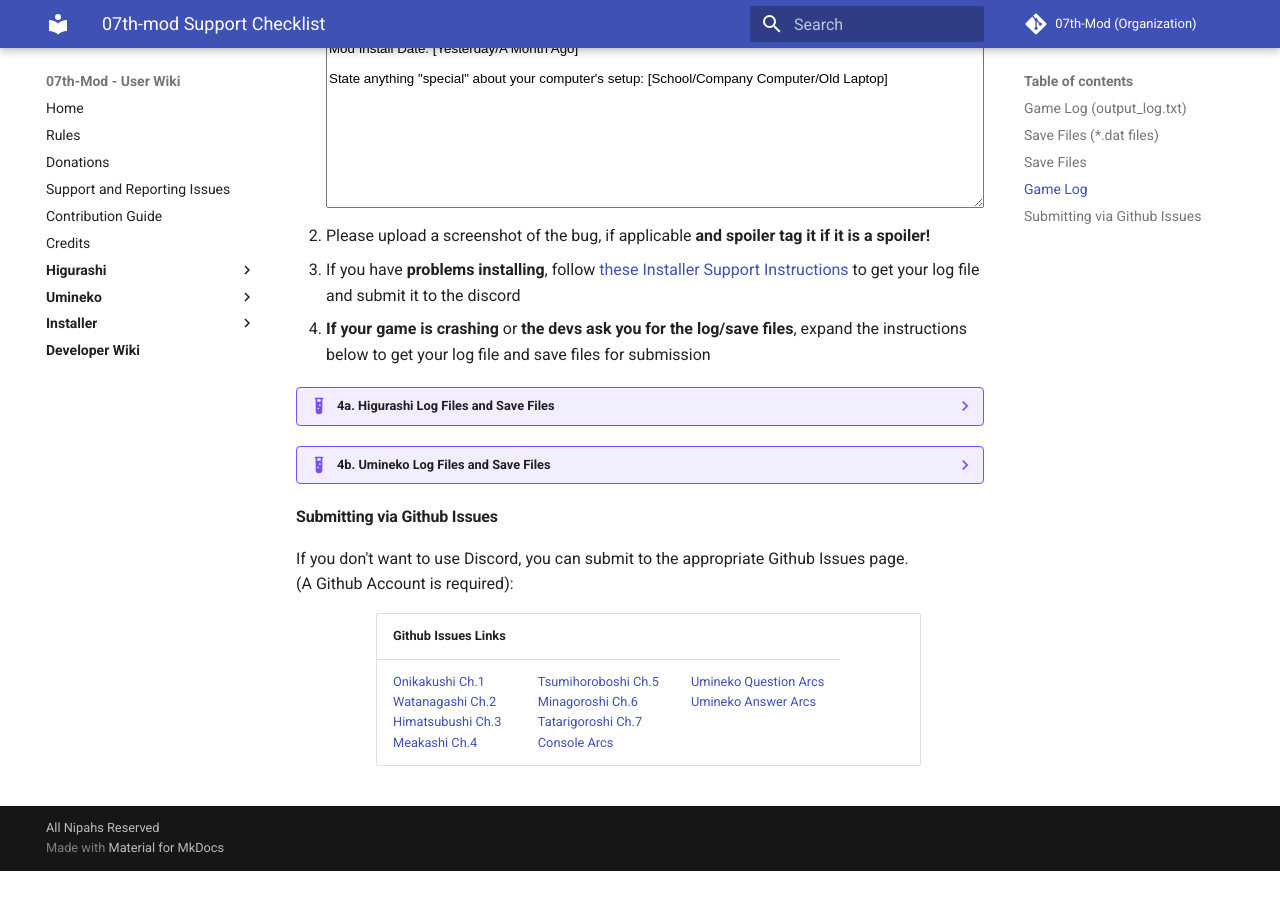
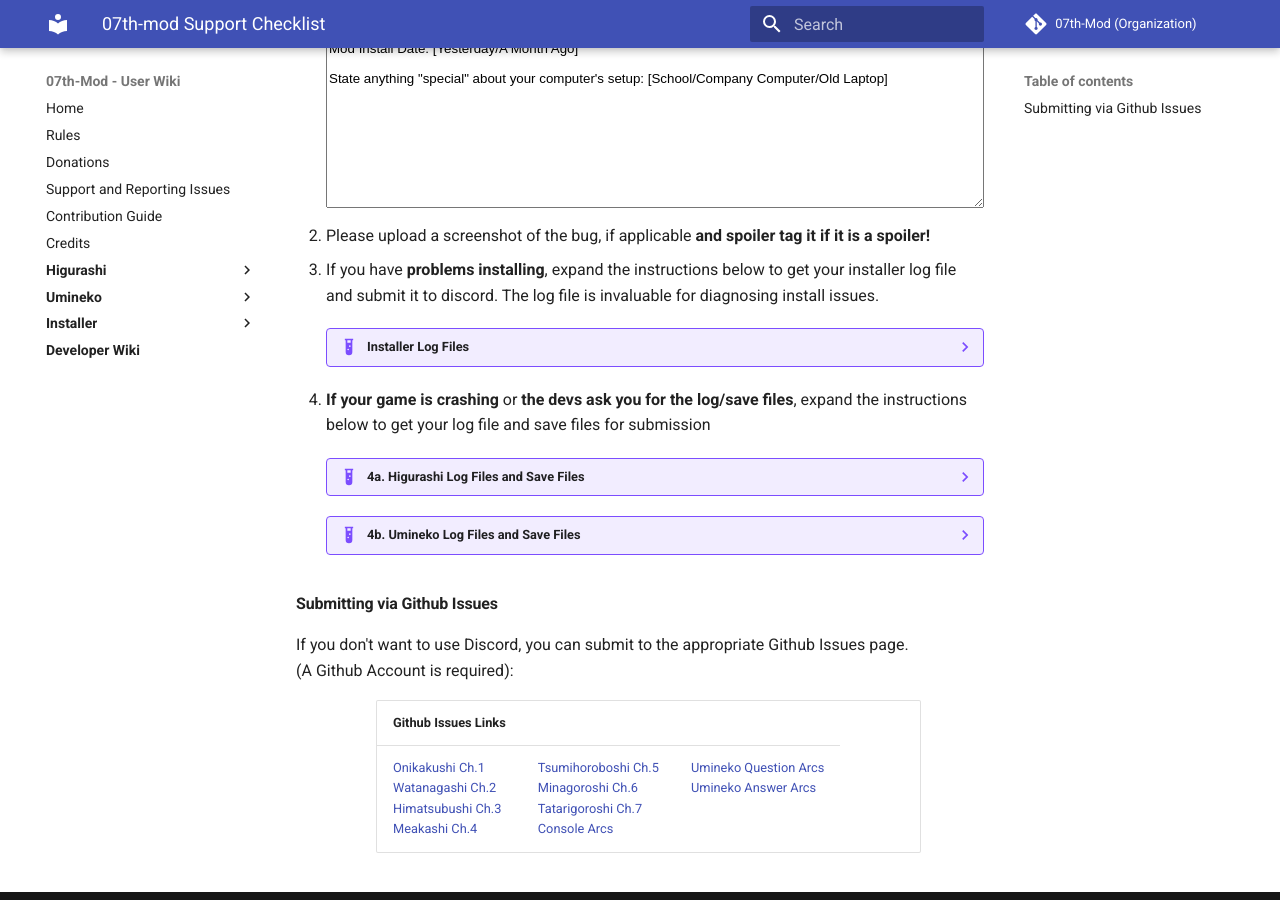
Before and after one commit to 07th-mod/wiki, an MkDocs documentation site: the page built from docs/support-checklist.md, in a window 1280 px wide and 900 px high, scrolled down 565 px. Built offline with MkDocs 1.6.1 and Material for MkDocs 9.7.7, drawn with Linux system fonts in a browser that asks for light colours; before the commit the page ends 1436 px from its top, so only the background shows below that; some of the changed lines change nothing that is shown.

Commit message:
Add install instructions and reformat checklist

```diff
--- a/docs/support-checklist.md
+++ b/docs/support-checklist.md
@@ -30,37 +30,83 @@
 </textarea>
 </li>
 <li>Please upload a screenshot of the bug, if applicable <b>and spoiler tag it if it is a spoiler!</b></li>
-<li>If you have <b>problems installing</b>, follow <a href="../Installer/support">these Installer Support Instructions</a> to get your log file and submit it to the discord</li>
-<li><b>If your game is crashing</b> or <b>the devs ask you for the log/save files</b>, expand the instructions below to get your log file and save files for submission</li>
+<li>If you have <b>problems installing</b>, expand the instructions below to get your installer log file and submit it to discord. The log file is invaluable for diagnosing install issues.
+
+<details class="example">
+    <summary>Installer Log Files</summary>
+    <h2 style="margin-top: 10px;">Finding the install log</h2>
+    You can use any of the methods below to get your log file.
+    <h3>Method 1: From the web interface</h3>
+    <p>After the install has started, click the green <b style="background: green; color:white; padding: 10px; line-height: 40px">DOWNLOAD LOG</b> button under the console ouptut. This will download a .zip file containing all the logs, which you can then submit to us.</p>
+    <h3>Method 2: From the install launcher (Windows Only)</h3>
+    <ul>
+        <li>Open the install launcher</li>
+        <li>Click the <b style="background: SteelBlue; color:white; padding: 5px">⯈ Advanced Tools</b> expander</li>
+        <li>Click the <b style="background: SteelBlue; color:white; padding: 5px">Show Installer Logs</b> button. An explorer window will appear containing the log files. </li>
+        <li>Send us the <code>*.txt</code> files by zipping all of them, or dragging them into Discord</li>
+    </ul>
+    <h3>Method 3: Manual navigation</h3>
+    <p>Use this method if the installer doesn&#39;t start at all.</p>
+    <h4>Windows</h4>
+    <p>If you saved the installer launcher to:</p>
+    <p><code>C:\downloads\07th-Mod.Installer.Windows.exe</code></p>
+    <p>your install logs would be located at:</p>
+    <p><code>C:\downloads\07th-mod_installer\INSTALLER_LOGS\MOD-INSTALLER-LOG-[date].txt</code></p>
+    <h4>Linux and Mac</h4>
+    <p>Look directly in the <code>07th-mod_installer\INSTALLER_LOGS</code> folder, as Linux and Mac do not have a launcher.</p>
+    <h3>Method 4: From the game folder</h3>
+    <p>The installer will also attempt to save a log to the game being modded. Use this method if you have moved or deleted the installer launcher, or if you want to check the log for a specific game.</p>
+    <ul>
+        <li>For Umineko: The log will be placed directly in the game folder. Example:
+            <br><code>C:\games\Steam\steamapps\common\Umineko\MOD-INSTALLER-LOG-[date].txt</code></li>
+        <li>For Higurashi: In the <code>HigurashiEp0[X]_Data</code> subfolder (where X is the chapter number). This is the same location as the game logs. Example:
+            <br> <code>C:\games\Steam\steamapps\common\Higurashi When They Cry\HigurashiEp01_Data\MOD-INSTALLER-LOG-[date].txt</code></li>
+    </ul>
+</details>
+
+</li>
+<li><b>If your game is crashing</b> or <b>the devs ask you for the log/save files</b>, expand the instructions below to get your log file and save files for submission
+
+<details class="example">
+    <summary>4a. Higurashi Log Files and Save Files</summary>
+    <h4>Game Log (output_log.txt)</h4>
+    <ul>
+        <li>On Windows, the log is located in the <code>HigurashiEp0X_Data</code> folder, in the game folder. For example <code>C:\games\Steam\steamapps\common\Higurashi When They Cry\HigurashiEp01_Data\output_log.txt</code>.</li>
+        <li>On MacOS, the log is located at <code>/Users/&lt;yourusername&gt;/Library/Logs/Unity/Player.log</code></li>
+        <li>On Linux <code>TODO: fill out Linux log location</code></li>
+    </ul>
+    <h4>Save Files (*.dat files)</h4>
+    <p>You may need to zip all the save files together before you submit them.</p>
+    <ul>
+        <li>Windows: <code>C:\Users\[YOUR_USERNAME]\AppData\Roaming\MangaGamer\higurashi01</code></li>
+        <li>MacOS: <code>~/Library/Application Support/unity.MangaGamer.Higurashi When They Cry - Ch.1 Onikakushi</code></li>
+        <li>Linux: <code>~/.config/unity3d/Mangagamer/Higurashi When They Cry _ Ch_1 Onikakushi</code></li>
+    </ul>
+</details>
+
+<details class="example">
+    <summary>4b. Umineko Log Files and Save Files</summary>
+    <h4>Save Files</h4>
+    <ul>
+        <li>First check the <code>mysav</code> folder inside the game folder: <code>C:\Program Files (x86)\Steam\steamapps\common\Umineko\mysav</code></li>
+        <li>Occasionally can be found at the steam folder, even if the game is not in the steam folder: <code>[PATH_TO_STEAM_FOLDER]\Steam\steamapps\common\Umineko\mysav</code> (<a href="http://07th-mod.com/wiki/Umineko/Umineko-Part-0-TroubleShooting-and-FAQ/#steam-sync-doesnt-work">See this FAQ</a>). </li>
+    </ul>
+    <h4>Game Log</h4>
+    <ol>
+        <li>Windows Instructions:
+            <ul>
+                <li>Start the game in Debug mode by double clicking <code>Umineko1to4_DebugMode.bat</code> or <code>Umineko5to8_DebugMode.bat</code>, located in the game folder.</li>
+                <li>An folder will immediately popup showing the <code>stdout.txt</code> and <code>stderr.txt</code> files, but don&#39;t submit them yet.</li>
+                <li>Play the game until you make game crash, then submit the <code>stdout.txt</code> and <code>stderr.txt</code> text files to us.</li>
+            </ul>
+        </li>
+        <li>On Linux or Mac you can view errors by launching the game from a console window</li>
+    </ol>
+</details>
+
+</li>
 </ol>
 
-
-??? example "4a. Higurashi Log Files and Save Files"
-    #### Game Log (output_log.txt)
-    - On Windows, the log is located in the `HigurashiEp0X_Data` folder, in the game folder. For example `C:\games\Steam\steamapps\common\Higurashi When They Cry\HigurashiEp01_Data\output_log.txt`.
-    - On MacOS, the log is located at `/Users/<yourusername>/Library/Logs/Unity/Player.log`
-    - On Linux `TODO: fill out Linux log location`
-
-    #### Save Files (*.dat files)
-    You may need to zip all the save files together before you submit them.
-
-    - Windows: `C:\Users\[YOUR_USERNAME]\AppData\Roaming\MangaGamer\higurashi01`
-    - MacOS: `~/Library/Application Support/unity.MangaGamer.Higurashi When They Cry - Ch.1 Onikakushi`
-    - Linux: `~/.config/unity3d/Mangagamer/Higurashi When They Cry _ Ch_1 Onikakushi`
-
-??? example "4b. Umineko Log Files and Save Files"
-    #### Save Files
-
-    - First check the `mysav` folder inside the game folder: `C:\Program Files (x86)\Steam\steamapps\common\Umineko\mysav`
-    - Occasionally can be found at the steam folder, even if the game is not in the steam folder:  `[PATH_TO_STEAM_FOLDER]\Steam\steamapps\common\Umineko\mysav`  ([See this FAQ](http://07th-mod.com/wiki/Umineko/Umineko-Part-0-TroubleShooting-and-FAQ/#steam-sync-doesnt-work)).
-
-    #### Game Log
-
-    1. **ONLY SEND THE GAME LOG IF ASKED BY DEVELOPERS**:
-        - Start the game in Debug mode by double clicking `Umineko1to4_DebugMode.bat` or `Umineko5to8_DebugMode.bat`, located in the game folder.
-        - An folder will immediately popup showing the `stdout.txt` and `stderr.txt` files, but don't submit them yet.
-        - Play the game until you make game crash, then submit the `stdout.txt` and `stderr.txt` text files to us.
-    2. On Linux or Mac you can view errors by launching the game from a console windows
 
 #### Submitting via Github Issues
 
```
